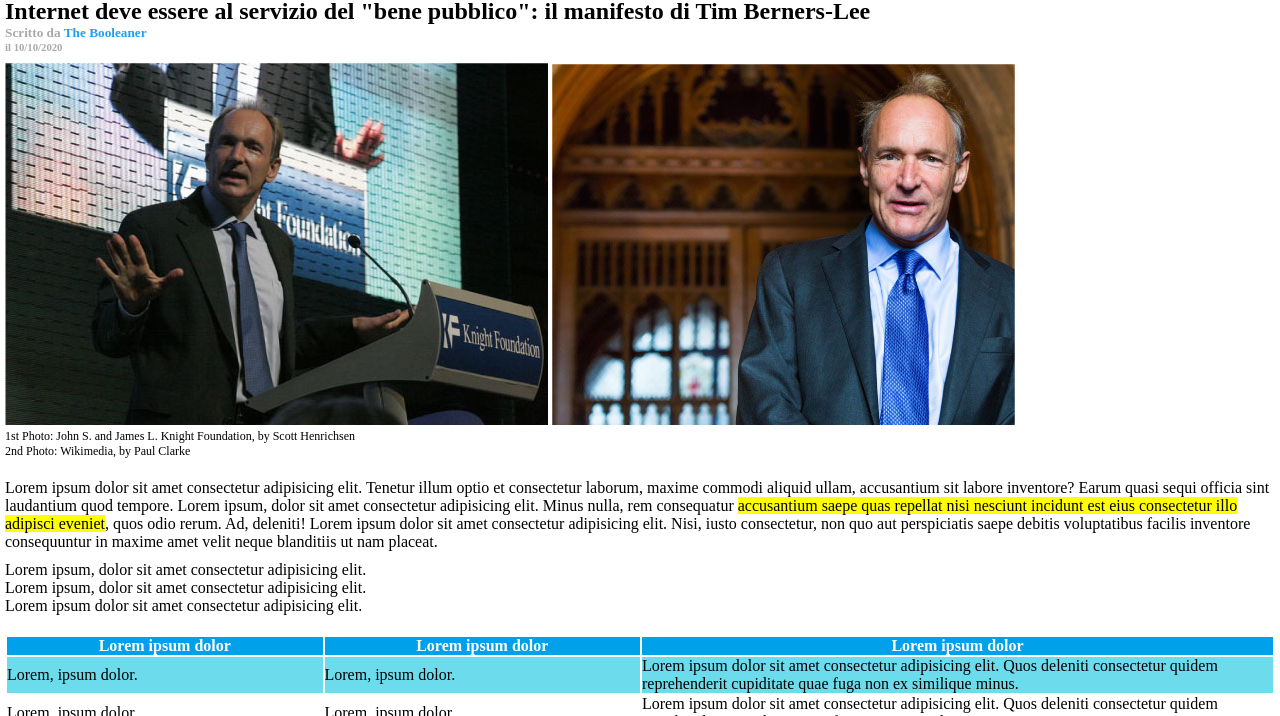
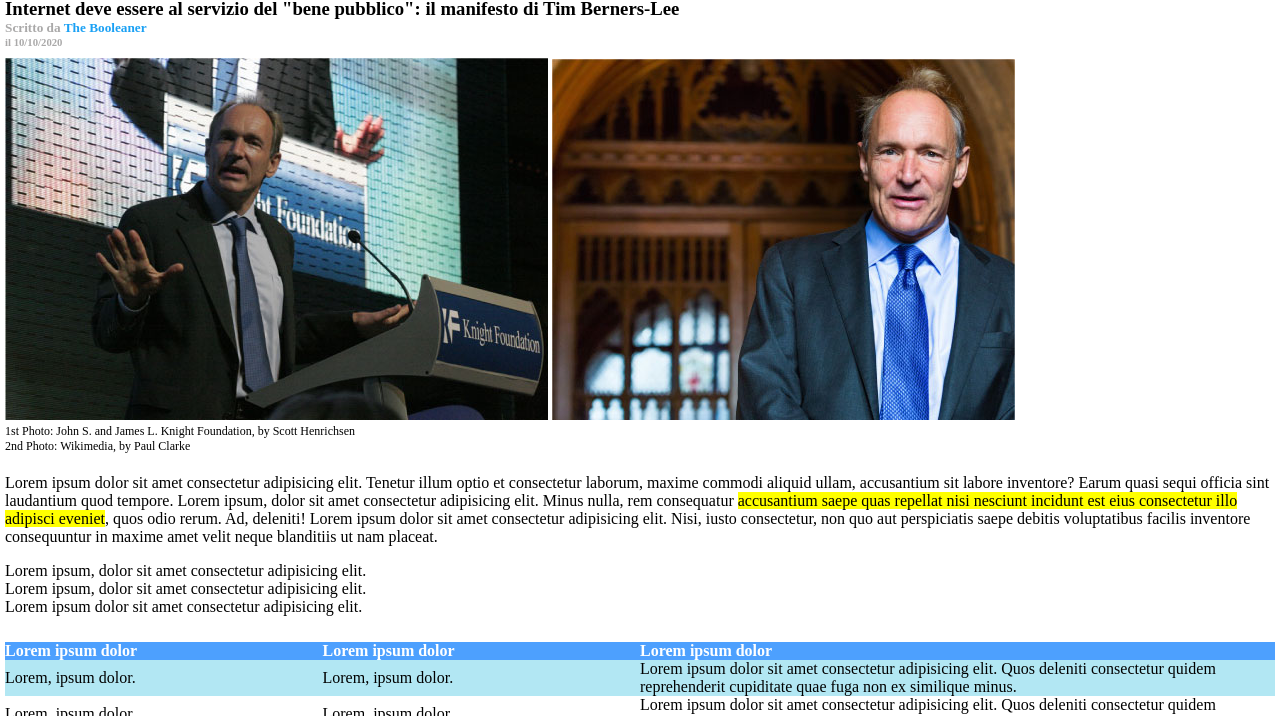
Before and after one commit to IsabellaCazzamali/html-css-booleaner, a plain HTML site: page index.html in a window 1280 px wide. Shown: the part 84-800 px from the top of the page. Drawn offline with Linux system fonts and the light colour scheme.

Commit message:
Fix table

```diff
--- a/css/style.css
+++ b/css/style.css
@@ -24,6 +24,10 @@
 
 #site_main {
     padding: 5px;
+}
+
+.pt_1{
+    padding-top: 1rem;
 }
 
 h5 {
@@ -56,7 +60,11 @@ p > span {
 
 thead {
     color: white;
-    background-color: rgb(0, 160, 234);
+    background-color: rgba(77, 160, 254, 1);
+}
+
+.text-indentetion{
+    text-align: left;
 }
 
 .narrow_column{
@@ -68,11 +76,11 @@ thead {
 }
 
 .coloured-cell {
-    background-color: rgb(108, 219, 236);
+    background-color: rgb(178, 231, 243, 1);
 }
 
 table {
-    padding-top: 10px;
+    border-spacing: 0;
 }
 
 h4{
--- a/index.html
+++ b/index.html
@@ -18,6 +18,8 @@
     <!-- End header -->
 
     <main id="site_main">
+
+        <article>
 
             <section>
                 <h1>
@@ -52,7 +54,7 @@
             </section>
             <!-- End section paragraph -->
 
-        <section>
+            <section class="pt_1">
                 <ul>
                     <li>
                         Lorem ipsum, dolor sit amet consectetur adipisicing elit.
@@ -68,8 +70,8 @@
             <!-- End section unordered list -->
 
             <section>
-            <table>
-                <thead>
+                <table class="pt_1">
+                    <thead class="text-indentetion">
                         <tr>
                             <th class="narrow_column">Lorem ipsum dolor</th>
                             <th class="narrow_column">Lorem ipsum dolor</th>
@@ -104,7 +106,7 @@
 
             </section>
             <!-- End section paragraph -->
-
+        </article>
         <section>
             <h4>
                 Potrebbero interessarti
```
Lines whose indentation alone changed are shown as unchanged.
